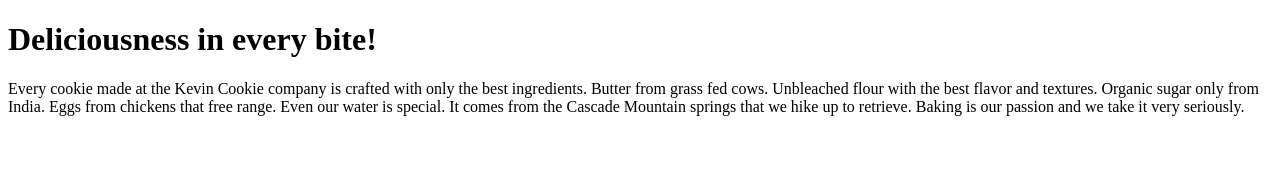
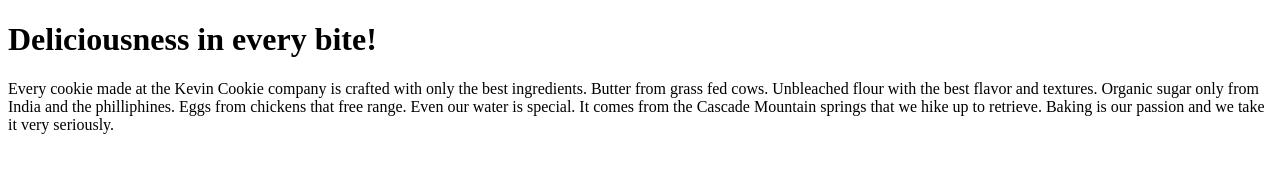
Before and after one commit to yallamandha-reddy/kevincookiescompany.com, a plain HTML site: page index.htm in a window 1280 px wide. Drawn offline with Linux system fonts and the light colour scheme.

Commit message:
Update index.htm

```diff
--- a/index.htm
+++ b/index.htm
@@ -4,7 +4,7 @@
 
 <h1>Deliciousness in every bite!</h1>
 
-<p>Every cookie made at the Kevin Cookie company is crafted with only the best ingredients. Butter from grass fed cows. Unbleached flour with the best flavor and textures. Organic sugar only from India. Eggs from chickens that free range. Even our water is special. It comes from the Cascade Mountain springs that we hike up to retrieve. Baking is our passion and we take it very seriously.</p>
+<p>Every cookie made at the Kevin Cookie company is crafted with only the best ingredients. Butter from grass fed cows. Unbleached flour with the best flavor and textures. Organic sugar only from India and the philliphines. Eggs from chickens that free range. Even our water is special. It comes from the Cascade Mountain springs that we hike up to retrieve. Baking is our passion and we take it very seriously.</p>
 
 
 </body>
```
